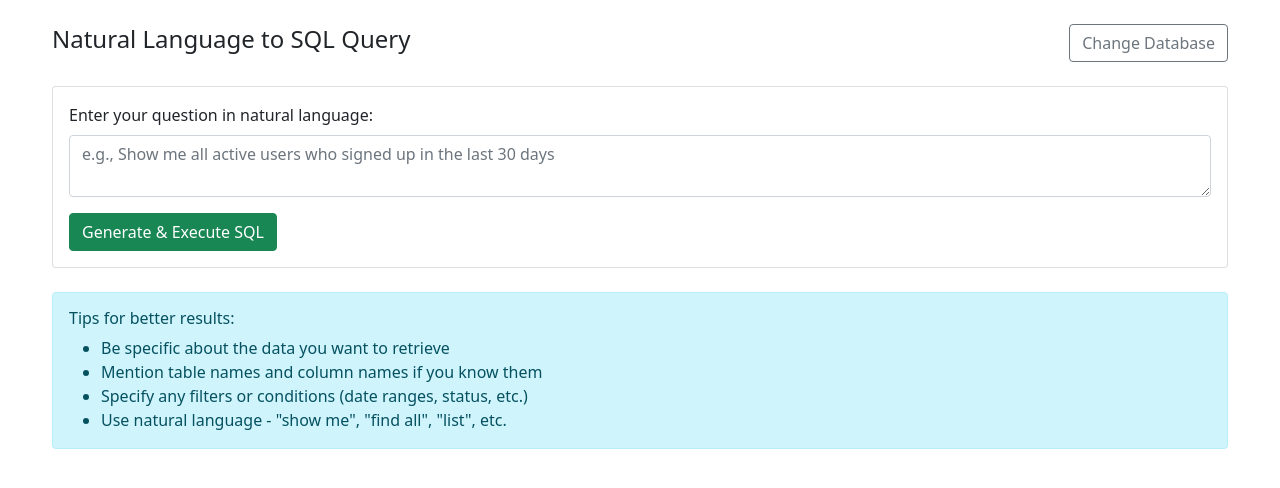
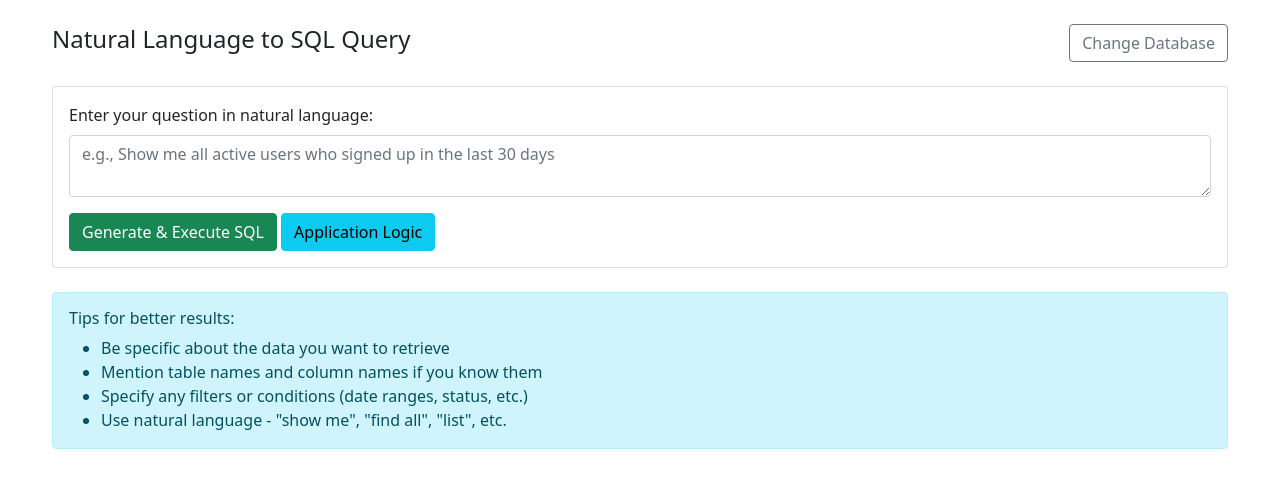
Before and after one commit to pavandeore/llm-based-project-promptql, a Flask app: page /query in a window 1280 px wide. Shown: the part 56-544 px from the top of the page. Run offline with Flask 3, Linux system fonts and the light colour scheme; the visitor is signed in with stand-in values (Sample User, id 1).

Commit message:
fallback query, added application logic and optimzed query

````diff
--- a/app.py
+++ b/app.py
@@ -14,6 +14,10 @@ import asyncio
 import aiohttp
 import time
 from datetime import datetime, date
+
+import tempfile
+import shutil
+from pathlib import Path
 
 
 load_dotenv()
@@ -47,13 +51,32 @@ class DatabaseSchemaManager:
     """Manages database schema information and vector embeddings"""
 
     def __init__(self):
-        self.chroma_client = chromadb.PersistentClient(path="./chroma_db")
+        # ✅ Choose default persistent path
+        default_path = Path("./chroma_db").resolve()
+        os.makedirs(default_path, exist_ok=True)
+
+        # ✅ Check write permission (industry-safe pattern)
+        try:
+            test_file = default_path / ".write_test"
+            with open(test_file, "w") as f:
+                f.write("ok")
+            test_file.unlink()  # cleanup test file
+            chroma_path = str(default_path)
+        except (IOError, PermissionError):
+            # 🔒 Fallback to a guaranteed writable directory
+            fallback_path = Path(tempfile.gettempdir()) / "chroma_db"
+            os.makedirs(fallback_path, exist_ok=True)
+            chroma_path = str(fallback_path)
+            logger.warning(f"⚠️ Primary ChromaDB path not writable. Using fallback: {chroma_path}")
+
+        # ✅ Initialize persistent Chroma safely
+        self.chroma_client = chromadb.PersistentClient(path=chroma_path)
         self.collection = self.chroma_client.get_or_create_collection(
             name="database_schema",
             metadata={"description": "Database table and column information"}
         )
 
-        # 🧠 Caching summaries to avoid regenerating for 300+ tables
+        # ✅ Cache path setup
         self.summary_cache_path = "./schema_summary_cache.json"
         if os.path.exists(self.summary_cache_path):
             try:
@@ -167,6 +190,7 @@ class DatabaseSchemaManager:
                         {"role": "system", "content": "You summarize database tables precisely in JSON."},
                         {"role": "user", "content": prompt},
                     ],
+                    response_format={"type": "json_object"},
                     temperature=0.1
                 )
 
@@ -478,6 +502,20 @@ async def generate_sql_with_relationships_async(
         formatted_samples = json.dumps(sample_data, indent=2)
         sample_context = f"\nSample Rows (1 per relevant table):\n{formatted_samples}"
 
+    # 🧩 Load application logic if available
+    logic_context = ""
+    logic_path = "./application_logic.json"
+    if os.path.exists(logic_path):
+        try:
+            with open(logic_path, "r") as f:
+                logic_data = json.load(f)
+                logic_text = logic_data.get("logic", "").strip()
+                if logic_text:
+                    logic_context = f"\nApplication-Level Logic:\n{logic_text}\n"
+        except Exception as e:
+            logger.warning(f"⚠️ Could not load application logic: {e}")
+
+
     # 🧠 Enhanced prompt with semantic + structural context
     enhanced_prompt = f"""
 You are an expert SQL developer. Convert the following natural language request into an accurate SQL query.
@@ -491,17 +529,22 @@ Database Schema with Relationships:
 
 {sample_context}
 
+Application Level Logic:
+{logic_context}
+
 CRITICAL INSTRUCTIONS:
 1. Use the semantic meaning of each table/column (from summaries) to select correct tables.
 2. Use sample values to infer column value conventions (Y/N, true/false, etc.).
 3. Use JOINs only if necessary — single-table queries are preferred when possible.
-4. Use foreign key relationships as hints for joins (not mandatory).
-5. Generate syntactically correct SQL for {db_type}.
-6. Return **only the SQL query**, no commentary.
-7. Never invent tables or columns not in the schema.
-8. Include WHERE, GROUP BY, ORDER BY, and LIMIT clauses based on query intent.
-9. Use clear table aliases if multiple tables are joined.
-10. Respect conventions for status or completion flags ('Y', 'N', true/false, 1/0).
+5. Use case-insensitive matching (e.g., LOWER()).
+6. Prefer partial string matches (LIKE) when the exact value is unclear.
+7. Use foreign key relationships as hints for joins (not mandatory).
+8. Generate syntactically correct SQL for {db_type}.
+9. Return **only the SQL query**, no commentary.
+10. Never invent tables or columns not in the schema.
+11. Include WHERE, GROUP BY, ORDER BY, and LIMIT clauses based on query intent.
+12. Use clear table aliases if multiple tables are joined.
+13. Respect conventions for status or completion flags ('Y', 'N', true/false, 1/0).
 
 Natural language query: {natural_language_query}
 
@@ -564,6 +607,81 @@ def quote_identifiers_if_postgres(sql_query: str, db_type: str) -> str:
         logger.error(f"Error quoting identifiers for Postgres: {e}", exc_info=True)
         # On error, return the original query unmodified to avoid breaking execution
         return sql_query
+
+async def auto_fix_and_execute_query(
+    aclient,
+    engine,
+    sql_query: str,
+    natural_language_query: str,
+    schema_info: str,
+    db_type: str,
+) -> (list, list, str):
+    """
+    Execute SQL safely — if it fails, automatically re-generate a corrected query using GPT.
+    Returns (rows, columns, final_sql_query)
+    """
+    try:
+        with engine.connect() as conn:
+            try:
+                # ✅ First attempt
+                result = conn.execute(text(sql_query))
+                rows = result.fetchall()
+                columns = result.keys()
+                return rows, columns, sql_query
+
+            except SQLAlchemyError as e:
+                error_message = str(e.__cause__ or e)
+                logger.warning(f"⚠️ Query failed: {error_message}")
+
+                # 🧠 Build a repair prompt for GPT
+                repair_prompt = f"""
+The following SQL query failed to execute. Correct it based on the schema and error message.
+
+Natural language query: {natural_language_query}
+
+Failed SQL:
+{sql_query}
+
+Database error:
+{error_message}
+
+Schema information:
+{schema_info}
+
+Instructions:
+- Output only the corrected SQL query (no explanation).
+- Only use existing tables and columns from the schema.
+- Simplify joins if necessary.
+- Ensure valid syntax for {db_type}.
+"""
+
+                logger.info("🔄 Attempting to auto-fix SQL via GPT...")
+                logger.info(f"Repair Prompt:\n{repair_prompt}")
+
+                response = await aclient.chat.completions.create(
+                    model="gpt-4o",
+                    messages=[
+                        {"role": "system", "content": "You are an expert SQL troubleshooter and repair assistant."},
+                        {"role": "user", "content": repair_prompt},
+                    ],
+                    temperature=0.1,
+                    max_tokens=800
+                )
+
+                fixed_sql = response.choices[0].message.content.strip()
+                fixed_sql = re.sub(r"```sql\s*|\s*```", "", fixed_sql).strip()
+
+                logger.info(f"🔧 Regenerated SQL:\n{fixed_sql}")
+
+                # Try executing the corrected SQL
+                result = conn.execute(text(fixed_sql))
+                rows = result.fetchall()
+                columns = result.keys()
+                return rows, columns, fixed_sql
+
+    except SQLAlchemyError as e:
+        logger.error(f"❌ Query failed even after auto-fix: {e}")
+        raise e
 
 def get_db_url(db_type: str, db_host: str, db_port: str, db_name: str, db_user: str, db_password: str) -> str:
     """Generate the appropriate database URL based on the database type"""
@@ -688,17 +806,24 @@ def query():
             logger.info(f"Generated SQL: {sql_query}")
 
             # Execute the SQL query
-            with engine.connect() as conn:
-                result = conn.execute(text(sql_query))
-                rows = result.fetchall()
-                columns = result.keys()
+            rows, columns, final_sql = run_async(auto_fix_and_execute_query(
+                aclient,
+                engine,
+                sql_query,
+                natural_language_query,
+                schema_info,
+                session['db_type']
+            ))
 
-            return render_template('results.html',
-                                 query=natural_language_query,
-                                 sql_query=sql_query,
-                                 columns=columns,
-                                 rows=rows,
-                                 schema_info=schema_info)
+            return render_template(
+                'results.html',
+                query=natural_language_query,
+                sql_query=final_sql,
+                columns=columns,
+                rows=rows,
+                schema_info=schema_info
+            )
+
 
         except SQLAlchemyError as e:
             logger.error(f"Database error: {e}")
@@ -756,6 +881,43 @@ def api_generate_sql():
     except Exception as e:
         logger.error(f"API error: {e}")
         return jsonify({'error': str(e)}), 500
+
+@app.route('/api/save-logic', methods=['POST'])
+def save_application_logic():
+    """Save application-level logic text to local JSON file."""
+    try:
+        data = request.get_json()
+        logic_text = data.get("logic", "").strip()
+
+        if not logic_text:
+            return jsonify({"error": "No logic text provided"}), 400
+
+        logic_path = "./application_logic.json"
+
+        # Save to file
+        with open(logic_path, "w") as f:
+            json.dump({"logic": logic_text, "updated": datetime.now().isoformat()}, f, indent=2)
+
+        logger.info("✅ Application logic saved successfully.")
+        return jsonify({"status": "success"})
+
+    except Exception as e:
+        logger.error(f"Error saving application logic: {e}")
+        return jsonify({"error": str(e)}), 500
+
+@app.route('/api/get-logic', methods=['GET'])
+def get_application_logic():
+    """Return saved logic for prefill."""
+    try:
+        path = "./application_logic.json"
+        if os.path.exists(path):
+            with open(path, "r") as f:
+                data = json.load(f)
+            return jsonify(data)
+        else:
+            return jsonify({"logic": ""})
+    except Exception as e:
+        return jsonify({"error": str(e)}), 500
 
 @app.route('/admin/refresh-schema', methods=['POST', 'GET'])
 def refresh_schema():
--- /dev/null
+++ b/application_logic.json
@@ -0,0 +1,4 @@
+{
+  "logic": "specific plan IDs 1,2,3,4,5,10,19 those ids means they are leads for Free Users\nproject table has type P and R. P is for projects and R is for recipes.",
+  "updated": "2025-11-03T19:12:24.469019"
+}
--- a/templates/query.html
+++ b/templates/query.html
@@ -17,11 +17,18 @@
         <form method="POST">
           <div class="mb-3">
             <label for="query" class="form-label">Enter your question in natural language:</label>
-                        <textarea class="form-control query-box" id="query" name="query"
+            <textarea
+              class="form-control query-box"
+              id="query"
+              name="query"
               placeholder="e.g., Show me all active users who signed up in the last 30 days"
-                                  required></textarea>
+              required
+            ></textarea>
           </div>
           <button type="submit" class="btn btn-success">Generate & Execute SQL</button>
+          <button type="button" class="btn btn-info" data-bs-toggle="modal" data-bs-target="#logicModal">
+            Application Logic
+          </button>
         </form>
       </div>
     </div>
@@ -39,4 +46,64 @@
     </div>
   </div>
 </div>
+
+<!-- Application Logic Modal -->
+<div class="modal fade" id="logicModal" tabindex="-1" aria-labelledby="logicModalLabel" aria-hidden="true">
+  <div class="modal-dialog modal-lg">
+    <div class="modal-content">
+      <div class="modal-header">
+        <h5 class="modal-title" id="logicModalLabel">Application Logic</h5>
+        <button type="button" class="btn-close" data-bs-dismiss="modal" aria-label="Close"></button>
+      </div>
+      <div class="modal-body">
+        <label for="logicText" class="form-label">Describe your application rules or domain logic:</label>
+        <textarea
+          id="logicText"
+          class="form-control"
+          rows="8"
+          placeholder="Example: In 'project' table, type 'P' means Project and type 'R' means Recipe..."
+        ></textarea>
+      </div>
+      <div class="modal-footer">
+        <button type="button" class="btn btn-secondary" data-bs-dismiss="modal">Close</button>
+        <button type="button" id="saveLogicBtn" class="btn btn-primary">Save Logic</button>
+      </div>
+    </div>
+  </div>
+</div>
+
+<script>
+  document.getElementById("saveLogicBtn").addEventListener("click", async () => {
+    const logicText = document.getElementById("logicText").value.trim();
+    if (!logicText) {
+      alert("Please enter some application logic before saving.");
+      return;
+    }
+
+    const response = await fetch("/api/save-logic", {
+      method: "POST",
+      headers: { "Content-Type": "application/json" },
+      body: JSON.stringify({ logic: logicText }),
+    });
+
+    const result = await response.json();
+    if (result.status === "success") {
+      alert("Application logic saved successfully!");
+      document.getElementById("logicText").value = "";
+      const modal = bootstrap.Modal.getInstance(document.getElementById("logicModal"));
+      modal.hide();
+    } else {
+      alert("Failed to save logic: " + result.error);
+    }
+  });
+</script>
+
+<script>
+  document.getElementById('logicModal').addEventListener('show.bs.modal', async () => {
+    const response = await fetch('/api/get-logic');
+    const data = await response.json();
+    document.getElementById('logicText').value = data.logic || '';
+  });
+</script>
+
 {% endblock %}
````
Also changed, not shown: schema_summary_cache.json, 8 other files. Lines whose indentation alone changed are shown as unchanged.
